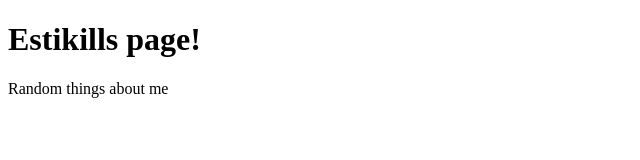
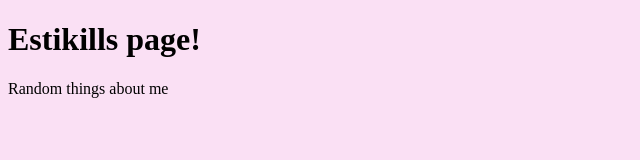
Before and after one commit to estikill/EstiWEB, a plain HTML site: page index.html in a window 1280 px wide. Shown: the whole page, without its empty margins (0-640 px from the left). Drawn offline with Linux system fonts and the light colour scheme; files that its build step writes are made by us from their sources.

Commit message:
Update index.html

```diff
--- a/index.html
+++ b/index.html
@@ -4,6 +4,7 @@
 <meta charset="UTF-8">
 <meta name="viewport" content="width=device-width, initial-scale=1.0">
 <title>Estikills</title>
+<link rel="stylesheet" href="styles/style.css"
 </head>
 <body>
 <h1>Estikills page!</h1>
```
